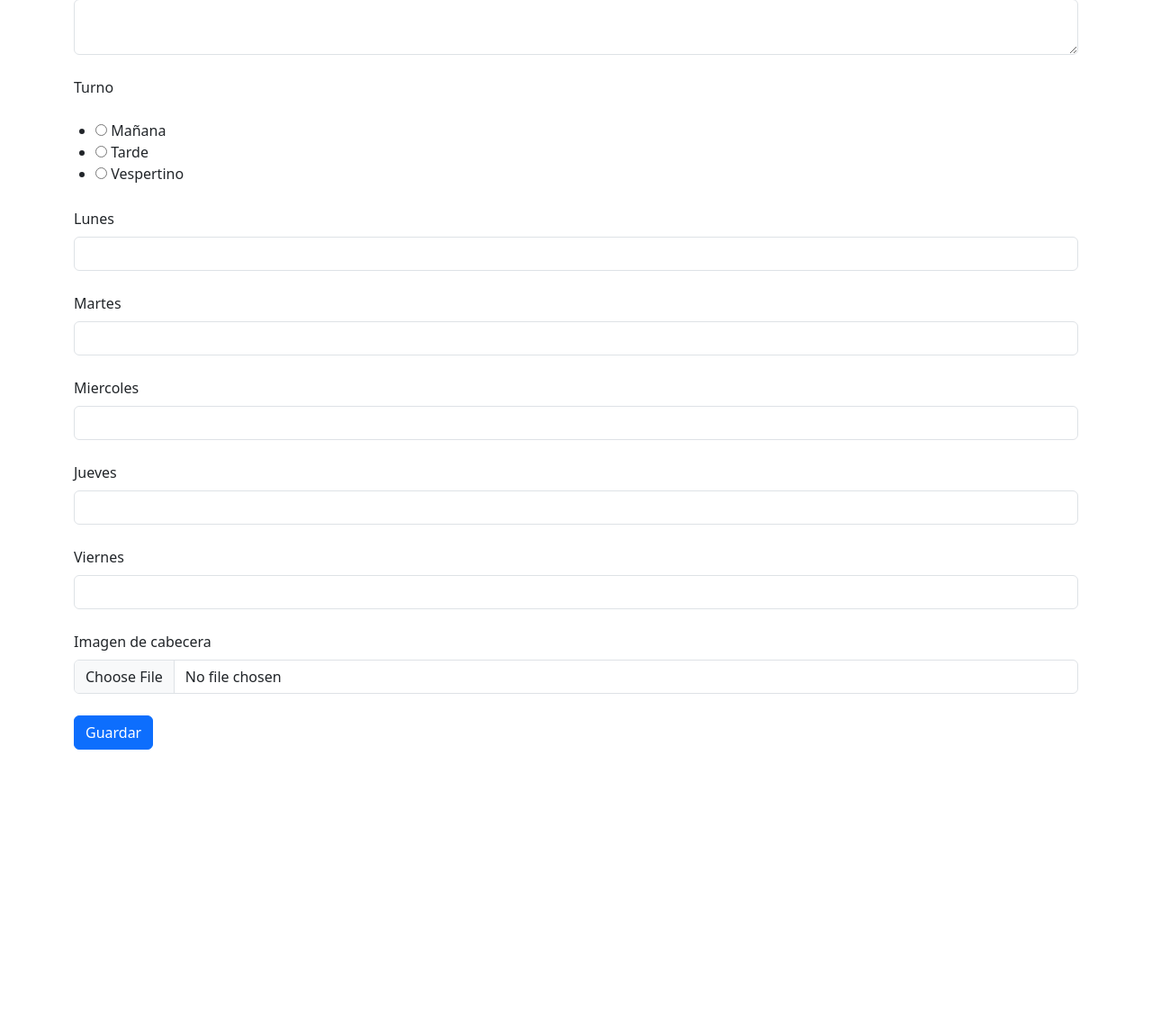
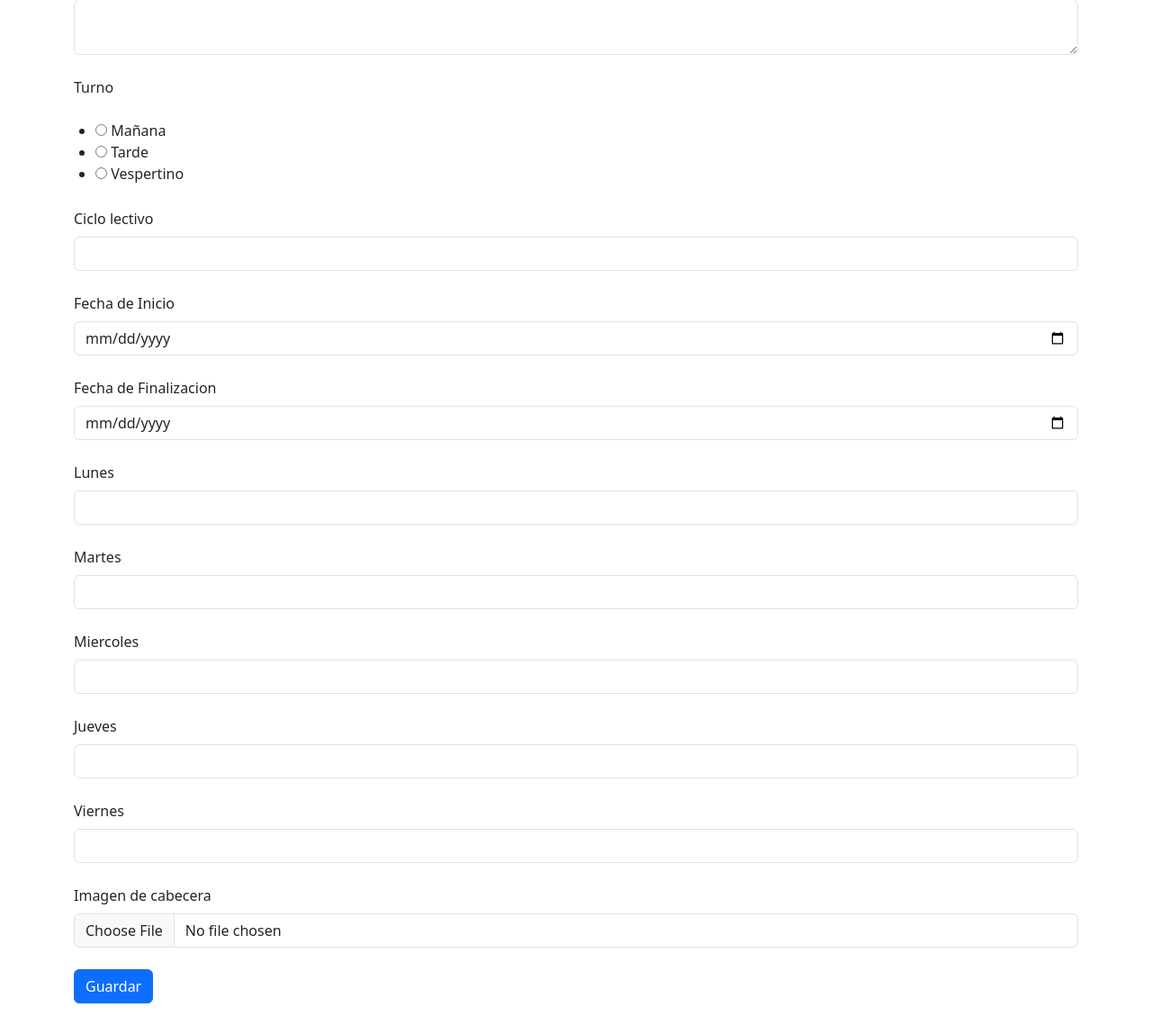
Before and after one commit to dpereira3/proyectocert, a Flask app: template app/curso/templates/curso_form.html in a window 1280 px wide. Shown: the part 365-1504 px from the top of the page at 90% size. Before the commit the page ends 1198 px from the top, so only its background shows below. Run offline with Flask 3, Linux system fonts and the light colour scheme; the template is opened without the code that fills it: values that come from a table or form of the project are taken from there, others are empty; parts of the project's set-up code (start-up, migrations or seed data) failed here and were passed over; some libraries are stand-ins or nearby versions.

Commit message:
fechas en curso

```diff
--- a/app/curso/forms.py
+++ b/app/curso/forms.py
@@ -1,6 +1,6 @@
 from flask_wtf import FlaskForm
 from flask_wtf.file import FileField, FileAllowed
-from wtforms import (StringField, SubmitField, TextAreaField, BooleanField, RadioField, IntegerField, SelectField, HiddenField)
+from wtforms import (StringField, SubmitField, TextAreaField, BooleanField, RadioField, IntegerField, SelectField, HiddenField, DateField)
 from wtforms.validators import DataRequired, Length
 
 
@@ -9,6 +9,9 @@ class CursoForm(FlaskForm):
     especialidad = SelectField(u'Especialidad', coerce=int)
     content = TextAreaField('Descripción')
     turno = RadioField('Turno', choices=[('mañana','Mañana'),('tarde','Tarde'),('vespertino','Vespertino')])
+    ciclo = StringField('Ciclo lectivo', validators=[Length(max=4)])
+    fecha_inicio = DateField('Fecha de Inicio', format='%d-%m-%Y')
+    fecha_fin = DateField('Fecha de Finalizacion', format='%d-%m-%Y')
     lunes = StringField('Lunes', validators=[Length(max=20)])
     martes = StringField('Martes', validators=[Length(max=20)])
     miercoles = StringField('Miercoles', validators=[Length(max=20)])
--- a/app/curso/models.py
+++ b/app/curso/models.py
@@ -11,6 +11,9 @@ class Curso(db.Model):
     especialidad = db.Column(db.Integer, db.ForeignKey('especialidad.id'))
     content = db.Column(db.Text)
     turno = db.Column(db.String(15))
+    ciclo = db.Column(db.String(4))
+    fecha_inicio = db.Column(db.DateTime, default=datetime.datetime.utcnow)
+    fecha_fin = db.Column(db.DateTime, default=datetime.datetime.utcnow)
     lunes = db.Column(db.String(20))
     martes = db.Column(db.String(20))
     miercoles = db.Column(db.String(20))
--- a/app/curso/templates/curso_form.html
+++ b/app/curso/templates/curso_form.html
@@ -36,6 +36,27 @@
             {{ form.turno.label(class_="form-label") }}
             {{ form.turno(class="form-check") }}<br>
             {% for error in form.turno.errors %}
+            <span style="color: red;">{{ error }}</span>
+            {% endfor %}
+        </div>
+        <div>
+            {{ form.ciclo.label(class_="form-label") }}
+            {{ form.ciclo(class="form-control") }}<br>
+            {% for error in form.ciclo.errors %}
+            <span style="color: red;">{{ error }}</span>
+            {% endfor %}
+        </div>
+        <div>
+            {{ form.fecha_inicio.label(class_="form-label") }}
+            {{ form.fecha_inicio(class="form-control") }}<br>
+            {% for error in form.fecha_inicio.errors %}
+            <span style="color: red;">{{ error }}</span>
+            {% endfor %}
+        </div>
+        <div>
+            {{ form.fecha_fin.label(class_="form-label") }}
+            {{ form.fecha_fin(class="form-control") }}<br>
+            {% for error in form.fecha_fin.errors %}
             <span style="color: red;">{{ error }}</span>
             {% endfor %}
         </div>
```
Also changed, not shown: app/curso/routes.py (+7 -1 lines).
